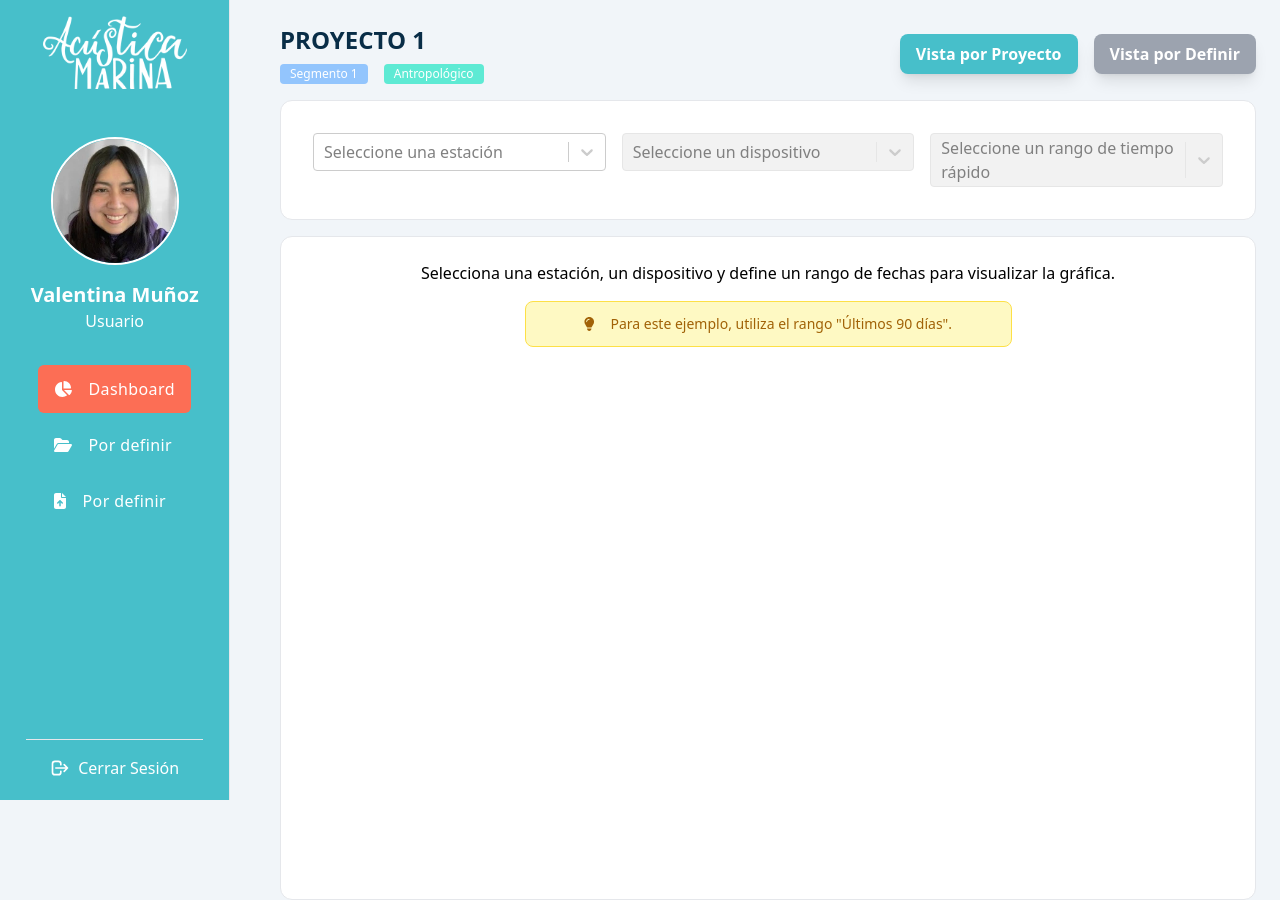
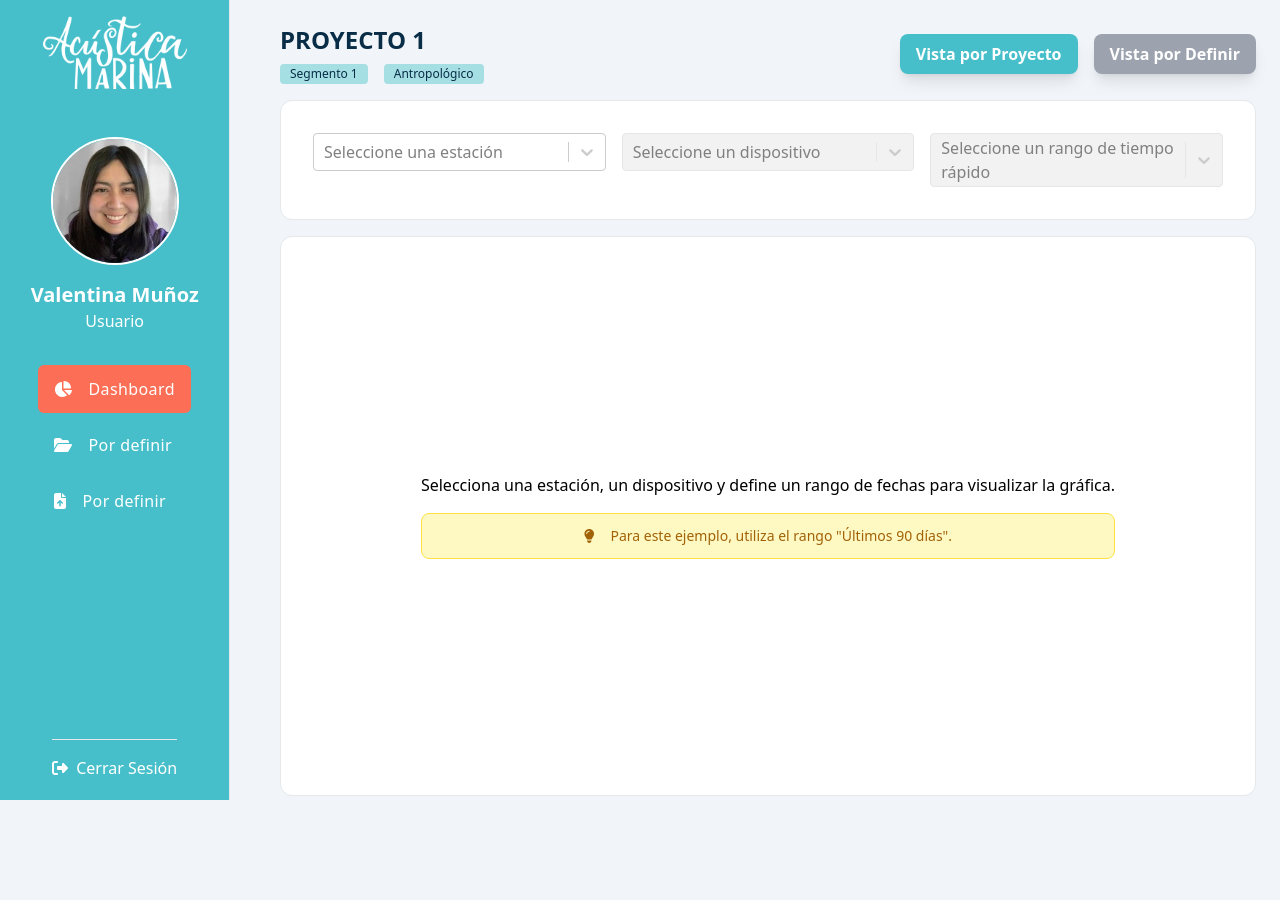
Before and after one commit to vnasp/dashboard-frontend-user, a React (Vite) app: page / in a window 1280 px wide. After the commit the page ends 800 px from the top, so only its background shows below. Built offline with nearby package versions, Linux system fonts and the light colour scheme; what react-plotly.js would draw is missing.

Commit message:
Clean styles and remove console.log

```diff
--- a/src/App.css
+++ b/src/App.css
@@ -18,22 +18,28 @@ body {
 .btn--secondary {
   @apply bg-acustica-secondary space-x-2 text-sm;
 }
-
 .navigation {
-  @apply fixed top-0 h-screen w-full bg-acustica-primary border-r;
+  @apply fixed top-0 h-screen w-full bg-acustica-primary text-white border-r;
   @apply fixed md:w-4/12 lg:ml-0 lg:w-[20%] xl:w-[18%] 2xl:w-[15%];
   @apply flex flex-col justify-start items-center;
 }
-
 .navigation__logo {
   @apply flex justify-center py-4;
 }
-
+.navigation__user {
+  @apply mt-8 text-center;
+}
+.navigation__user--img {
+  @apply w-10 h-10 m-auto rounded-full object-cover lg:w-32 lg:h-32 border-2 border-white;
+}
+.navigation__user--name {
+  @apply mt-4 text-xl font-semibold lg:block;
+}
 .navigation__menu {
   @apply space-y-2 tracking-wide mt-8 text-white;
 }
 .navigation__logout {
-  @apply absolute bottom-5 px-6 -mx-6 pt-4 flex justify-center items-center border-t;
+  @apply absolute bottom-5 pt-4 border-t space-x-2;
 }
 .navigation__button {
   @apply px-4 py-3 flex items-center justify-center space-x-4 rounded-md text-white border-0 bg-acustica-secondary;
@@ -45,14 +51,51 @@ body {
   @apply bg-acustica-secondary;
 }
 
+/* Dashboard View */
+.dashboard {
+  @apply px-6 pt-6 ml-auto mb-6 lg:w-[75%] xl:w-[80%] 2xl:w-[85%] h-screen;
+}
+.dashboard__header {
+  @apply flex space-x-4 justify-between items-center mb-4;
+}
+.dashboard__badges {
+  @apply flex space-x-2;
+}
+.dashboard__badge {
+  @apply inline-block text-acustica-hover text-xs  mr-2 px-2.5 py-0.5 rounded;
+  background-color: #a6dfe3;
+}
+.dashboard__project {
+  @apply flex flex-col space-y-2;
+}
+.dashboard__project--title {
+  @apply font-semibold text-2xl text-acustica-hover uppercase;
+}
+.dashboard__views {
+  @apply inline-flex space-x-4;
+}
+
 /* Projects View */
-.projects__view{
-  @apply flex flex-col min-h-screen gap-4;
+.projects__view {
+  @apply flex flex-col max-h-screen gap-4;
 }
 .projects__selector {
   @apply p-8 rounded-xl border border-gray-200 bg-white;
 }
+.projects__graph {
+  @apply py-6 rounded-xl border border-gray-200 bg-white text-center flex flex-col justify-center items-center;
+  height: 70vh;
+}
 
-.projects__graph {
-  @apply py-6 rounded-xl border border-gray-200 bg-white text-center flex-grow;
+/* Devices Selectors */
+.devices-selectors {
+  @apply grid grid-cols-3 gap-4;
 }
+
+/* Alerts Messages */
+.alert {
+  @apply flex flex-col justify-center items-center;
+}
+.alerts--info{
+  @apply mt-4 w-full space-x-4 bg-yellow-100 border border-yellow-300 text-yellow-700 px-4 py-3 rounded-lg text-sm;
+}
--- a/src/App.jsx
+++ b/src/App.jsx
@@ -6,9 +6,7 @@ export default function App() {
   return (
     <>
       <NavigationView />
-      <div className="ml-auto mb-6 lg:w-[75%] xl:w-[80%] 2xl:w-[85%]">
       <DashboardView />
-      </div>
     </>
   );
 }
--- a/src/components/Dashboard/AlertMessage.jsx
+++ b/src/components/Dashboard/AlertMessage.jsx
@@ -3,12 +3,12 @@ import { FontAwesomeIcon } from "@fortawesome/react-fontawesome";
 
 export default function AlertMessage() {
   return (
-    <div className="flex flex-col justify-center items-center">
-      <div>
+    <div className="alerts">
+      <p>
         Selecciona una estación, un dispositivo y define un rango de fechas para visualizar la gráfica.
-      </div>
+      </p>
       <div
-        className="mt-4 w-1/2 space-x-4 bg-yellow-100 border border-yellow-300 text-yellow-700 px-4 py-3 rounded-lg text-sm"
+        className="alerts--info"
         role="alert"
       >
         <FontAwesomeIcon icon={faLightbulb} />
--- a/src/components/Dashboard/DeviceSelector.jsx
+++ b/src/components/Dashboard/DeviceSelector.jsx
@@ -1,19 +1,18 @@
 import stations from "../../data/StationsData";
-import { useState, useContext } from "react";
+import { useState } from "react";
 import Select from "react-select";
 import DatePicker from "react-datepicker";
-import "react-datepicker/dist/react-datepicker.css";
 import { format, startOfToday, subDays, subWeeks, subMonths } from "date-fns";
 import { useDataContext } from "../../context/DataContext";
+import "react-datepicker/dist/react-datepicker.css";
 
 export default function DeviceSelector() {
-  const { graphParameters, setGraphParameters } = useDataContext();
+  const { setGraphParameters } = useDataContext();
   const [selectedStation, setSelectedStation] = useState(null);
   const [selectedDevice, setSelectedDevice] = useState(null);
   const [selectedDates, setSelectedDates] = useState([null, null]);
   const [selectedTimeRange, setSelectedTimeRange] = useState(null);
 
-  // Define las opciones de las estaciones a partir de los datos importados
   const stationOptions = stations.map((station) => ({
     value: station.id,
     label: `Estación ${station.id}`,
@@ -46,7 +45,6 @@ export default function DeviceSelector() {
   const handleTimeRangeChange = (option) => {
     setSelectedTimeRange(option);
     if (option.id === "custom") {
-      // Resetear las fechas para indicar que se pueden seleccionar nuevas
       setSelectedDates([null, null]);
     } else {
       const [start, end] = option.value;
@@ -95,7 +93,7 @@ export default function DeviceSelector() {
   ];
 
   return (
-    <section className="grid grid-cols-3 gap-4">
+    <section className="devices-selectors">
       <Select
         id="station-select"
         onChange={handleStationChange}
--- a/src/components/Navigation/AvatarSection.jsx
+++ b/src/components/Navigation/AvatarSection.jsx
@@ -1,17 +1,17 @@
 export default function AvatarSection() {
   return (
     <>
-      <div className="mt-8 text-center text-white">
+      <section className="navigation__user">
         <img
           src="./avatar.webp"
           alt="María Pérez"
-          className="w-10 h-10 m-auto rounded-full object-cover lg:w-32 lg:h-32 border-2 border-white"
+          className="navigation__user--img"
         />
-        <h5 className="hidden mt-4 text-xl font-semibold lg:block">
+        <h5 className="navigation__user--name">
           Valentina Muñoz
         </h5>
-        <span className="hidden lg:block">Usuario</span>
-      </div>
+        <span>Usuario</span>
+      </section>
     </>
   );
 }
--- a/src/components/Navigation/LogOutSection.jsx
+++ b/src/components/Navigation/LogOutSection.jsx
@@ -1,25 +1,13 @@
+import { FontAwesomeIcon } from "@fortawesome/react-fontawesome";
+import { faSignOutAlt } from "@fortawesome/free-solid-svg-icons";
+
 export default function LogOutSection() {
   return (
     <>
-    <section className="navigation__logout">
-        <button className="flex items-center text-white gap-2 group">
-          <svg
-            xmlns="http://www.w3.org/2000/svg"
-            className="h-5 w-5"
-            fill="none"
-            viewBox="0 0 24 24"
-            stroke="currentColor"
-          >
-            <path
-              strokeLinecap="round"
-              strokeLinejoin="round"
-              strokeWidth="2"
-              d="M17 16l4-4m0 0l-4-4m4 4H7m6 4v1a3 3 0 01-3 3H6a3 3 0 01-3-3V7a3 3 0 013-3h4a3 3 0 013 3v1"
-            />
-          </svg>
-          <span className="group-hover:text-gray-700">Cerrar Sesión</span>
+        <button className="navigation__logout">
+          <FontAwesomeIcon icon={faSignOutAlt} />
+          <span>Cerrar Sesión</span>
         </button>
-      </section>
     </>
-  )
+  );
 }
--- a/src/components/Navigation/MenuSection.jsx
+++ b/src/components/Navigation/MenuSection.jsx
@@ -17,20 +17,20 @@ export default function MenuSection() {
       <ul className="navigation__menu">
         <li>
           <NavLink to="/" aria-label="dashboard" className={setActiveclassName}>
-            {<FontAwesomeIcon icon={faChartPie} />}
+            <FontAwesomeIcon icon={faChartPie} />
             <span className="-mr-1 font-medium">Dashboard</span>
           </NavLink>
         </li>
         <li>
           <NavLink to="/menu2" className={setActiveclassName} disabled>
             <FontAwesomeIcon icon={faFolderOpen} />
-            <span className="group-hover:text-white">Por definir</span>
+            <span>Por definir</span>
           </NavLink>
         </li>
         <li>
           <NavLink to="menu3" className={setActiveclassName} disabled>
             <FontAwesomeIcon icon={faFileArrowUp} />
-            <span className="group-hover:text-white">Por definir</span>
+            <span>Por definir</span>
           </NavLink>
         </li>
       </ul>
--- a/src/context/DataContext.jsx
+++ b/src/context/DataContext.jsx
@@ -12,7 +12,7 @@ export const DataProvider = ({ children }) => {
       end: null,
     },
   });
-console.log(graphParameters)
+
   return (
     <DataContext.Provider
       value={{
--- a/src/views/DashboardView.jsx
+++ b/src/views/DashboardView.jsx
@@ -10,20 +10,16 @@ export default function DashboardView() {
 
   return (
     <>
-      <main className="px-6 pt-6">
-        <section className="flex space-x-4 justify-between items-center mb-4">
-          <div className="flex flex-col space-y-2">
-          <h1 className="font-semibold text-2xl text-acustica-hover uppercase">Proyecto 1</h1>
-          <div className="flex space-x-2">
-      <span className="inline-block bg-blue-300 text-white text-xs  mr-2 px-2.5 py-0.5 rounded">
-        Segmento 1
-      </span>
-      <span className="inline-block bg-teal-300 text-white text-xs  mr-2 px-2.5 py-0.5 rounded">
-        Antropológico
-      </span>
-    </div>
-    </div>
-          <div className="inline-flex space-x-4">
+      <main className="dashboard">
+        <section className="dashboard__header">
+          <div className="dashboard__project">
+            <h1 className="dashboard__project--title">Proyecto 1</h1>
+            <div className="dashboard__badges">
+              <span className="dashboard__badge">Segmento 1</span>
+              <span className="dashboard__badge">Antropológico</span>
+            </div>
+          </div>
+          <div className="dashboard__views">
             <button
               className={`btn ${
                 view === "general"
@@ -47,7 +43,6 @@ export default function DashboardView() {
             </button>
           </div>
         </section>
-
         {view === "general" ? <ProjectsView /> : ""}
       </main>
     </>
```
